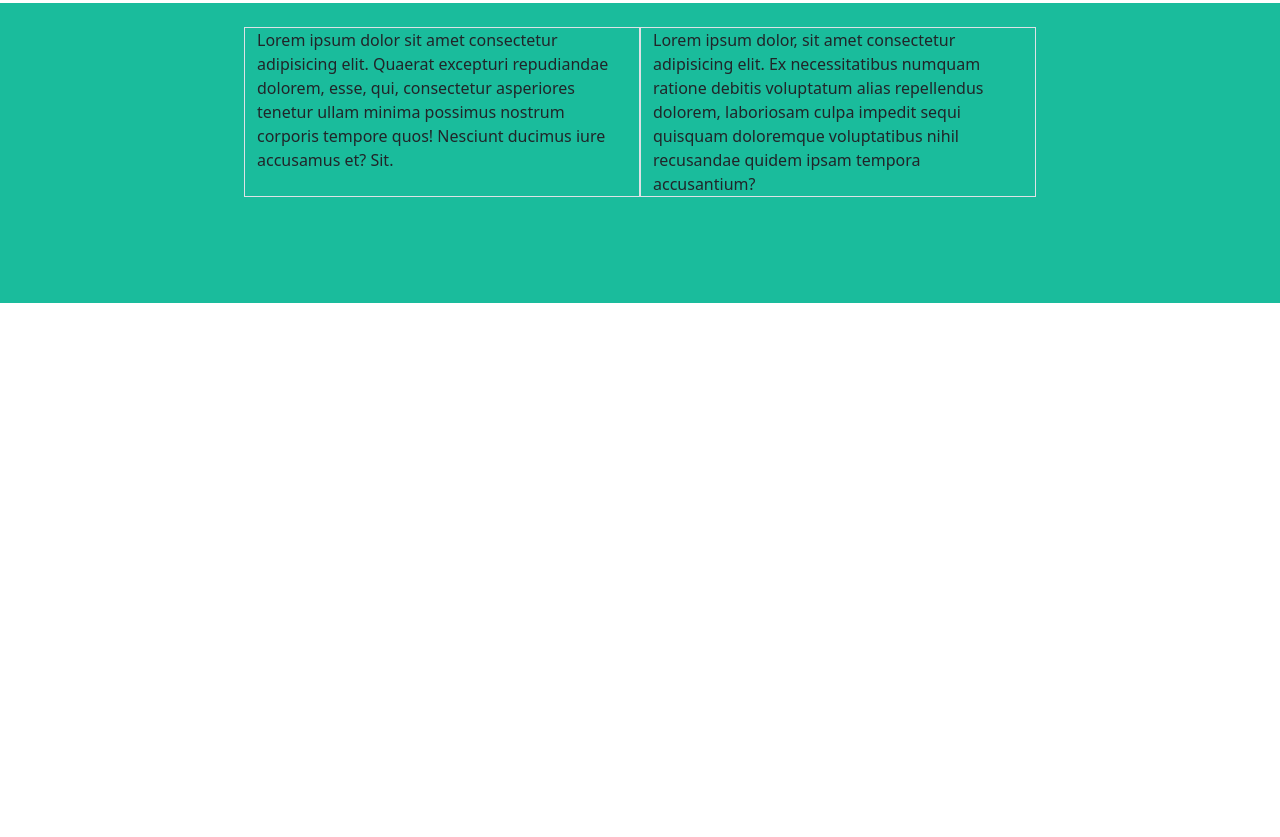
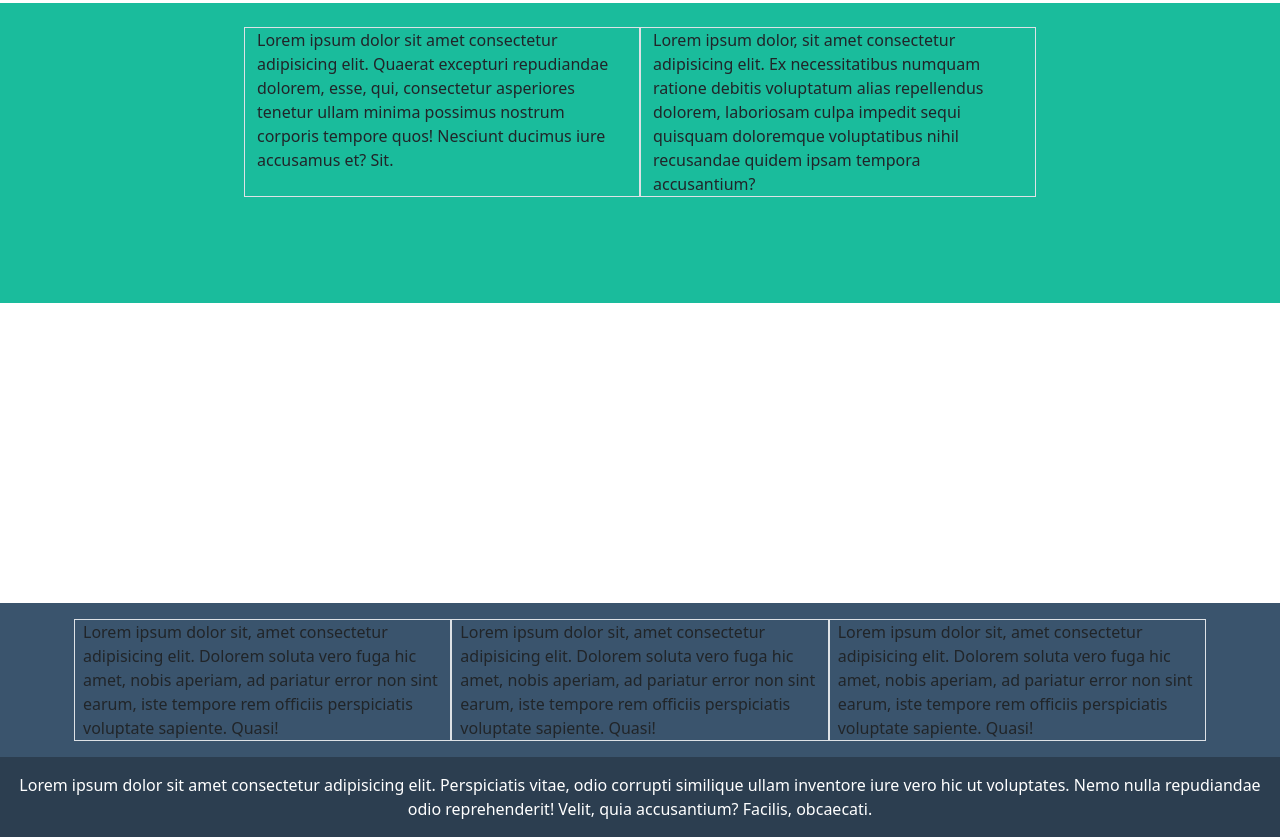
Before and after one commit to FedericoPiazzolla/html-css-bootstrap-freelancer, a plain HTML site: page index.html in a window 1280 px wide. Shown: the part 679-1516 px from the top of the page. Before the commit the page ends 1282 px from the top, so only its background shows below. Drawn offline with nearby package versions, Linux system fonts and the light colour scheme.

Commit message:
add:footer layout end

```diff
--- a/css/style.css
+++ b/css/style.css
@@ -1,6 +1,8 @@
 /* ROOT */
 :root {
-  --bg-color-ocean:#1ABC9C
+  --bg-color-ocean:#1ABC9C;
+  --bg-top-footer:#3A546D;
+  --bg-bottom-footer:#2C3E50;
 }
 /* HEADER */
 header {
@@ -61,3 +63,16 @@ header a {
 #contacts-me {
   min-height: 300px;
 }
+
+/* FOOTER */
+footer {
+  background-color: var(--bg-top-footer);
+}
+
+#footer-bottom {
+  background-color: var(--bg-bottom-footer);
+  color: white;
+  text-align: center;
+  /* debug */
+  height: 80px;
+}
--- a/index.html
+++ b/index.html
@@ -51,7 +51,7 @@
 
       <!-- Portfolio -->
       <section id="portfolio">
-        <div class="container-md p-3">
+        <div class="container-md py-3">
           <div class="row g-3">
             <div class="col-12 col-md-6 col-lg-4 border">
               Lorem ipsum dolor sit amet consectetur, adipisicing elit. Nisi,
@@ -99,10 +99,17 @@
         <div class="container_80 py-4">
           <div class="row g-4">
             <div class="col-12 col-md-6 border">
-              Lorem ipsum dolor sit amet consectetur adipisicing elit. Quaerat excepturi repudiandae dolorem, esse, qui, consectetur asperiores tenetur ullam minima possimus nostrum corporis tempore quos! Nesciunt ducimus iure accusamus et? Sit.
+              Lorem ipsum dolor sit amet consectetur adipisicing elit. Quaerat
+              excepturi repudiandae dolorem, esse, qui, consectetur asperiores
+              tenetur ullam minima possimus nostrum corporis tempore quos!
+              Nesciunt ducimus iure accusamus et? Sit.
             </div>
             <div class="col-12 col-md-6 border">
-              Lorem ipsum dolor, sit amet consectetur adipisicing elit. Ex necessitatibus numquam ratione debitis voluptatum alias repellendus dolorem, laboriosam culpa impedit sequi quisquam doloremque voluptatibus nihil recusandae quidem ipsam tempora accusantium?
+              Lorem ipsum dolor, sit amet consectetur adipisicing elit. Ex
+              necessitatibus numquam ratione debitis voluptatum alias
+              repellendus dolorem, laboriosam culpa impedit sequi quisquam
+              doloremque voluptatibus nihil recusandae quidem ipsam tempora
+              accusantium?
             </div>
           </div>
         </div>
@@ -110,14 +117,50 @@
       <!-- /About -->
 
       <!-- Contacts Me -->
-      <section id="contacts-me">
-
-      </section>
+      <section id="contacts-me"></section>
       <!-- /Contacts Me -->
     </main>
     <!-- /Main -->
 
     <!-- Footer -->
+    <footer>
+      <!-- Footer-top -->
+      <section id="footer-top">
+        <div class="container-md py-3">
+          <div class="row g-3">
+            <div class="col-12 col-md-4 border">
+              Lorem ipsum dolor sit, amet consectetur adipisicing elit. Dolorem
+              soluta vero fuga hic amet, nobis aperiam, ad pariatur error non
+              sint earum, iste tempore rem officiis perspiciatis voluptate
+              sapiente. Quasi!
+            </div>
+            <div class="col-12 col-md-4 border">
+              Lorem ipsum dolor sit, amet consectetur adipisicing elit. Dolorem
+              soluta vero fuga hic amet, nobis aperiam, ad pariatur error non
+              sint earum, iste tempore rem officiis perspiciatis voluptate
+              sapiente. Quasi!
+            </div>
+            <div class="col-12 col-md-4 border">
+              Lorem ipsum dolor sit, amet consectetur adipisicing elit. Dolorem
+              soluta vero fuga hic amet, nobis aperiam, ad pariatur error non
+              sint earum, iste tempore rem officiis perspiciatis voluptate
+              sapiente. Quasi!
+            </div>
+          </div>
+        </div>
+      </section>
+      <!-- /Footer-top -->
+
+      <!-- Footer-bottom -->
+      <section id="footer-bottom">
+        <div class="container-fluid py-3">
+          Lorem ipsum dolor sit amet consectetur adipisicing elit. Perspiciatis vitae, odio corrupti similique ullam inventore iure vero hic ut voluptates. Nemo nulla repudiandae odio reprehenderit! Velit, quia accusantium? Facilis, obcaecati.
+        </div>
+
+      </section>
+      <!-- /Footer-bottom -->
+
+    </footer>
     <!-- /Footer -->
   </body>
 </html>
```
